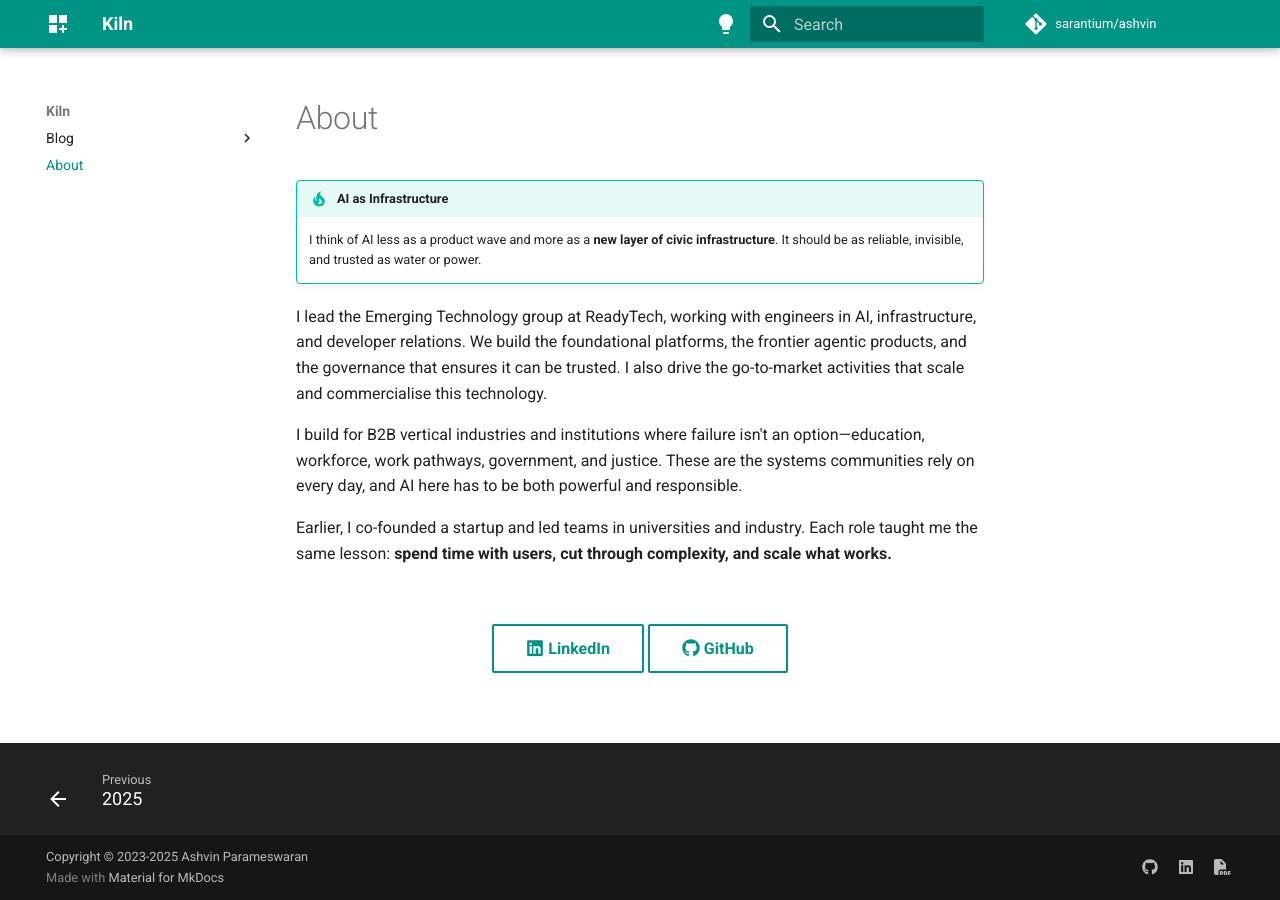
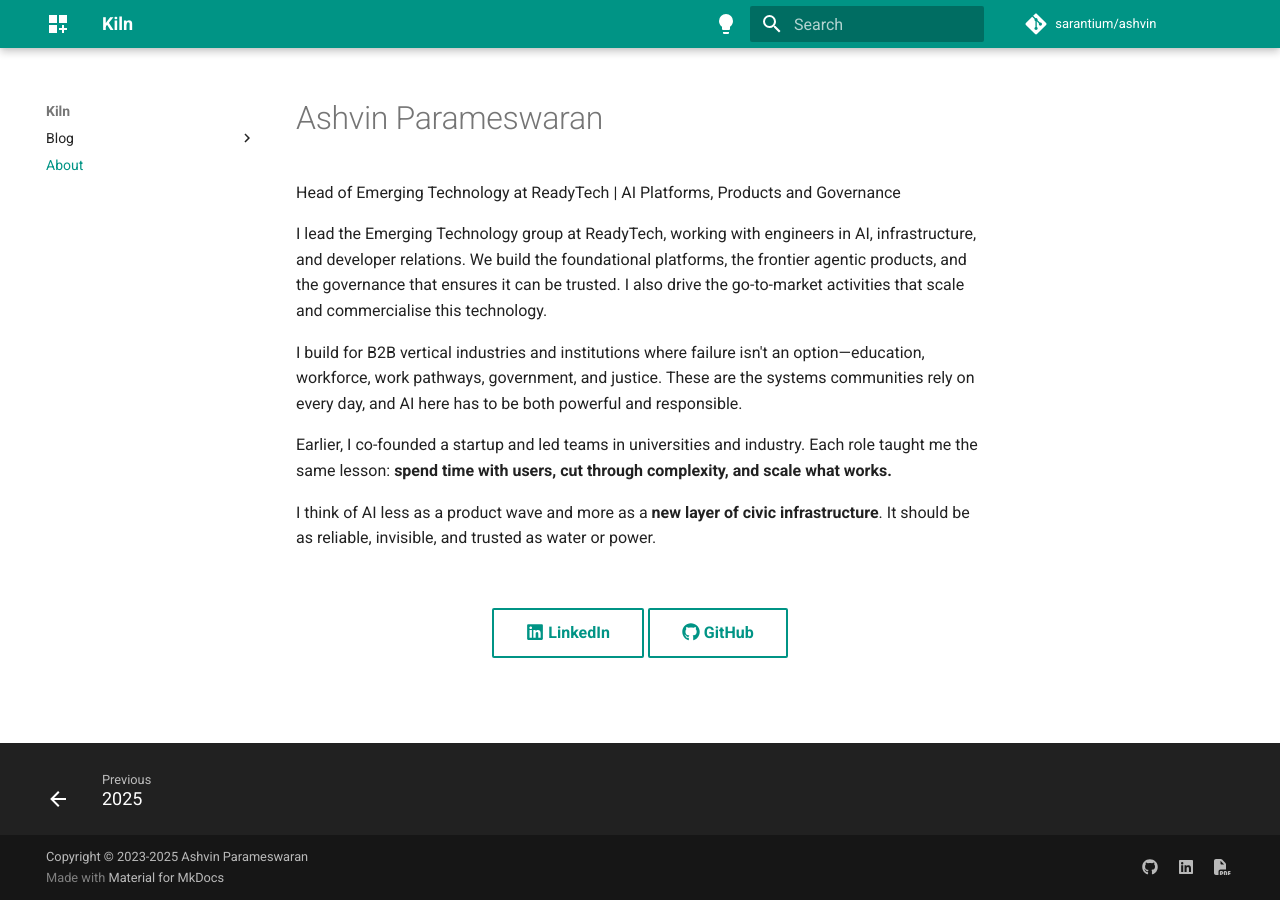
Before and after one commit to sarantium/ashvin, an MkDocs documentation site: the page built from docs/about.md, in a window 1280 px wide. Built offline with MkDocs 1.6.1 and Material for MkDocs 9.7.7, drawn with Linux system fonts in a browser that asks for light colours; comment, search, counter and statistics services are not loaded.

Commit message:
chore: restructure About and Blog pages and update auto-approve settings
🤖 Generated with [Claude Code](https://claude.com/claude-code)

Co-Authored-By: Claude <noreply@anthropic.com>

```diff
--- a/docs/about.md
+++ b/docs/about.md
@@ -1,14 +1,15 @@
-# About
+# Ashvin Parameswaran
+Head of Emerging Technology at ReadyTech | AI Platforms, Products and Governance
 
-!!! tip "AI as Infrastructure"
-
-    I think of AI less as a product wave and more as a **new layer of civic infrastructure**. It should be as reliable, invisible, and trusted as water or power.
 
 I lead the Emerging Technology group at ReadyTech, working with engineers in AI, infrastructure, and developer relations. We build the foundational platforms, the frontier agentic products, and the governance that ensures it can be trusted. I also drive the go-to-market activities that scale and commercialise this technology.
 
 I build for B2B vertical industries and institutions where failure isn't an option—education, workforce, work pathways, government, and justice. These are the systems communities rely on every day, and AI here has to be both powerful and responsible.
 
 Earlier, I co-founded a startup and led teams in universities and industry. Each role taught me the same lesson: **spend time with users, cut through complexity, and scale what works.**
+
+I think of AI less as a product wave and more as a **new layer of civic infrastructure**. It should be as reliable, invisible, and trusted as water or power.
+
 
 <br>
 
```
Also changed, not shown: docs/blog/index.md (+0 -4 lines), 1 other file.
